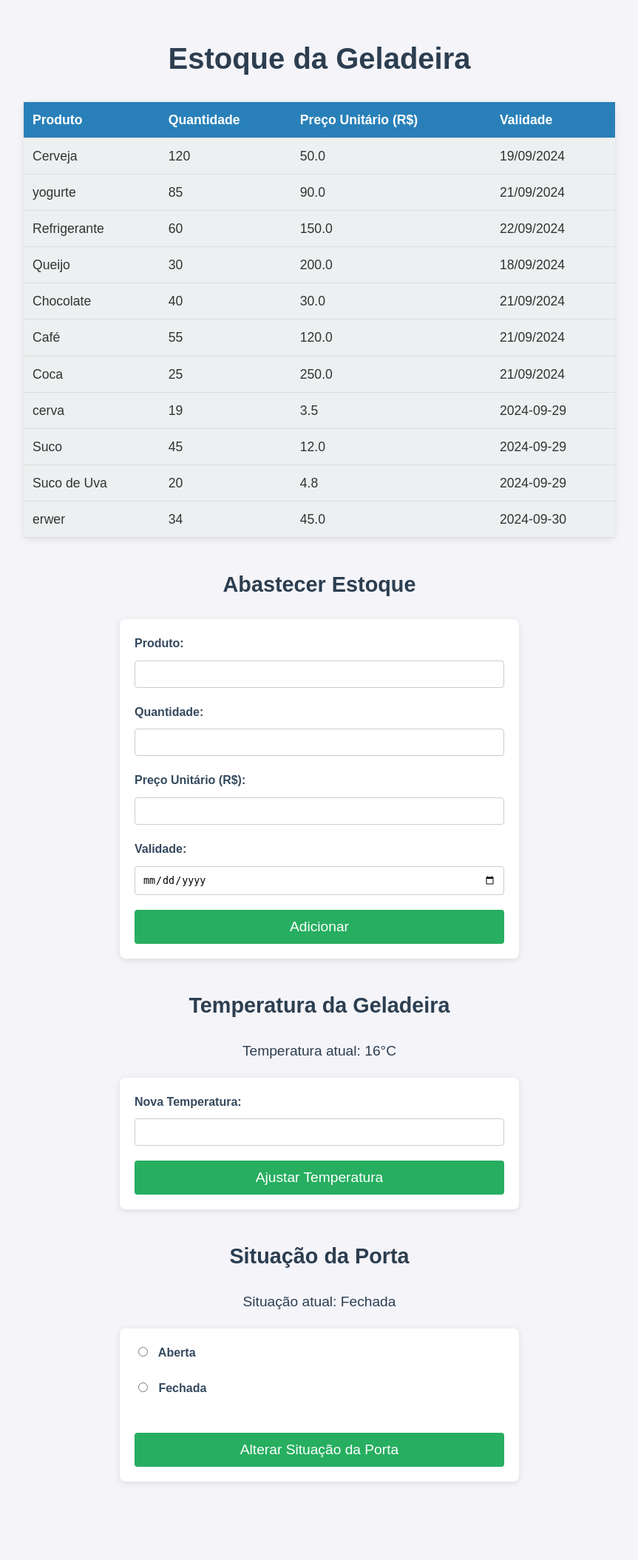
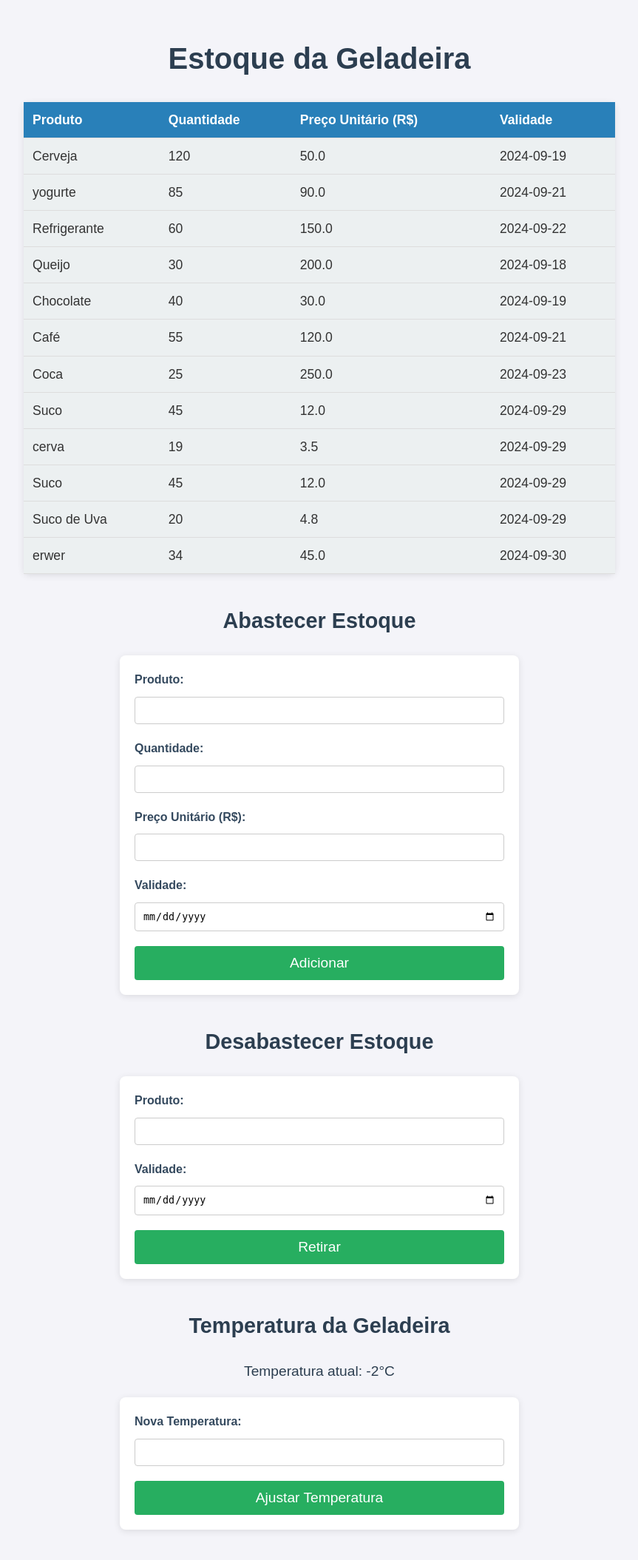
Before and after one commit to antoniopatricio22/ManoGela, a Flask app: page / in a window 1280 px wide. Shown: the top 2109 px of the page at 74% size, without its empty margins (208-1071 px from the left). Before the commit the page ends 2005 px from the top, so only its background shows below. Run offline with Flask 3, Linux system fonts and the light colour scheme.

Commit message:
fix:data,temperatura,implementação remover estoque

```diff
--- a/app.py
+++ b/app.py
@@ -32,12 +32,31 @@ def abastecer():
     df_estoque.to_csv('data/estoque_geladeira.csv', index=False)
     return redirect('/')
 
+@app.route('/desabastecer', methods=['POST'])
+def desabastecer():
+    produto = request.form['produto']
+    validade = request.form['validade']
+
+    global df_estoque
+    temp_produto = (df_estoque['Produto'] == produto) & (df_estoque['Validade'] == validade)
+
+    if temp_produto.any():
+        df_estoque = df_estoque[~temp_produto]
+        df_estoque.to_csv('data/estoque_geladeira.csv', index=False)
+        return redirect('/')
+    else:
+        # Tem que tretar com JS, modal, html, pra ter msg de erro na tela...
+        return "Produto não encontrado - 404", 404
+
 @app.route('/ajusta_temperatura', methods=['POST'])
 def ajusta_temperatura():
     nova_temperatura = int(request.form['nova_temperatura'])
-    df_status_geladeira.at[0, 'Temperatura'] = nova_temperatura
-    df_status_geladeira.to_csv('data/geladeira.csv', index=False)
-    return redirect('/')
+    if nova_temperatura < 9 and nova_temperatura > -3:
+        df_status_geladeira.at[0, 'Temperatura'] = nova_temperatura
+        df_status_geladeira.to_csv('data/geladeira.csv', index=False)
+        return redirect('/')
+    else:
+        return "Temperatura fora da faixa[-2°C a 8°C] - 400", 400
 
 @app.route('/alterar_porta', methods=['POST'])
 def alterar_porta():
--- a/data/estoque_geladeira.csv
+++ b/data/estoque_geladeira.csv
@@ -1,12 +1,13 @@
 Produto,Quantidade,Preço Unitário (R$),Validade
-Cerveja,120,50.0,19/09/2024
-yogurte,85,90.0,21/09/2024
-Refrigerante,60,150.0,22/09/2024
-Queijo,30,200.0,18/09/2024
-Chocolate,40,30.0,21/09/2024
-Café,55,120.0,21/09/2024
-Coca,25,250.0,21/09/2024
-cerva,19,3.5,2024-09-29
+Cerveja,120,50.0,2024-09-19
+yogurte,85,90.0,2024-09-21
+Refrigerante,60,150.0,2024-09-22
+Queijo,30,200.0,2024-09-18
+Chocolate,40,30.0,2024-09-19
+Café,55,120.0,2024-09-21
+Coca,25,250.0,2024-09-23
 Suco,45,12.0,2024-09-29
+cerva,19,3.50,2024-09-29
+Suco,45,12.00,2024-09-29
 Suco de Uva,20,4.8,2024-09-29
 erwer,34,45.0,2024-09-30
--- a/data/geladeira.csv
+++ b/data/geladeira.csv
@@ -1,2 +1,2 @@
 Temperatura,Porta
-16,Fechada
+-2,Fechada
--- a/templates/index.html
+++ b/templates/index.html
@@ -40,6 +40,15 @@
         <button type="submit">Adicionar</button>
     </form>
 
+    <h2>Desabastecer Estoque</h2>
+    <form action="/desabastecer" method="post">
+    <label for="produto">Produto:</label>
+    <input type="text" id="produto" name="produto" required><br>
+    <label for="validade">Validade:</label>
+    <input type="date" id="validade" name="validade" required><br>
+    <button type="submit">Retirar</button>
+    </form>
+
     <h2>Temperatura da Geladeira</h2>
     <p id="temperatura">Temperatura atual: {{ temperatura }}°C</p>
     <form action="/ajusta_temperatura" method="post">
```
